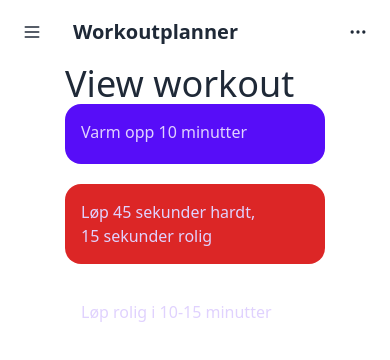
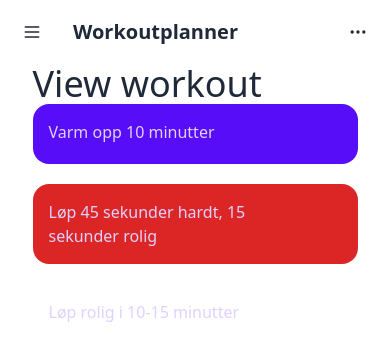
Before and after one commit to taraldga/trainingplanner, a React (Vite) app: page /workouts/view in a window 390 px wide. Shown: the top 360 px of the page. Built offline with nearby package versions, Linux system fonts and the light colour scheme.

Commit message:
Define global layou that also works on mobile

```diff
--- a/src/App.tsx
+++ b/src/App.tsx
@@ -3,13 +3,16 @@ import router from "./router.tsx";
 import {RouterProvider} from "react-router-dom";
 
 function App() {
-
     return (
         <>
             <div className="navbar bg-base-100">
                 <div className="flex-none">
                     <button className="btn btn-square btn-ghost">
-                <svg xmlns="http://www.w3.org/2000/svg" fill="none" viewBox="0 0 24 24" className="inline-block w-5 h-5 stroke-current"><path strokeLinecap="round" strokeLinejoin="round" strokeWidth="2" d="M4 6h16M4 12h16M4 18h16"></path></svg>
+                        <svg xmlns="http://www.w3.org/2000/svg" fill="none" viewBox="0 0 24 24"
+                             className="inline-block w-5 h-5 stroke-current">
+                            <path strokeLinecap="round" strokeLinejoin="round" strokeWidth="2"
+                                  d="M4 6h16M4 12h16M4 18h16"></path>
+                        </svg>
                     </button>
                 </div>
                 <div className="flex-1">
@@ -17,11 +20,17 @@ function App() {
                 </div>
                 <div className="flex-none">
                     <button className="btn btn-square btn-ghost">
-                <svg xmlns="http://www.w3.org/2000/svg" fill="none" viewBox="0 0 24 24" className="inline-block w-5 h-5 stroke-current"><path strokeLinecap="round" strokeLinejoin="round" strokeWidth="2" d="M5 12h.01M12 12h.01M19 12h.01M6 12a1 1 0 11-2 0 1 1 0 012 0zm7 0a1 1 0 11-2 0 1 1 0 012 0zm7 0a1 1 0 11-2 0 1 1 0 012 0z"></path></svg>
+                        <svg xmlns="http://www.w3.org/2000/svg" fill="none" viewBox="0 0 24 24"
+                             className="inline-block w-5 h-5 stroke-current">
+                            <path strokeLinecap="round" strokeLinejoin="round" strokeWidth="2"
+                                  d="M5 12h.01M12 12h.01M19 12h.01M6 12a1 1 0 11-2 0 1 1 0 012 0zm7 0a1 1 0 11-2 0 1 1 0 012 0zm7 0a1 1 0 11-2 0 1 1 0 012 0z"></path>
+                        </svg>
                     </button>
                 </div>
             </div>
-      <RouterProvider router={router} />
+            <div className="lg:w-8/12 w-10/12 mx-auto">
+                <RouterProvider router={router}/>
+            </div>
         </>
     )
 }
--- a/src/pages/Home.tsx
+++ b/src/pages/Home.tsx
@@ -1,7 +1,7 @@
 
 const Home = () => {
     return (
-        <div className="w-8/12 mx-auto flex flex-col justify-center items-center ">
+        <div className="flex flex-col justify-center items-center ">
             <h1 className="text-2xl">Welcome!</h1>
             <div className="flex justify-center gap-1">
                 <a className="btn btn-primary" href="/plans/new">Create plan</a>
--- a/src/pages/plans/ViewPlan.tsx
+++ b/src/pages/plans/ViewPlan.tsx
@@ -13,7 +13,7 @@ const ViewPlan = () => {
     if( plan === undefined ) return <div></div>
     return (
 
-        <div className="w-8/12 mx-auto">
+        <div className="">
             <h1 className="text-4xl">{plan.title}</h1>
             <span className="text-lg">{plan.notes}</span>
             {plan.weeks.map((workouts,index) => {
--- a/src/pages/workouts/CreateWorkout.tsx
+++ b/src/pages/workouts/CreateWorkout.tsx
@@ -25,7 +25,6 @@ const CreateWorkout = () => {
             {exercises.map(() => {
                 return (
                     <div>
-                        <p>Halla</p>
                         <input className="input input-primary" type="text" />
                         <textarea className="textarea textarea-primary"/>
                     </div>
--- a/src/pages/workouts/ViewWorkout.tsx
+++ b/src/pages/workouts/ViewWorkout.tsx
@@ -2,7 +2,7 @@
 
 const ViewWorkout = () => {
     return (
-        <div className="w-8/12 mx-auto">
+        <div className="">
             <h1 className="text-4xl">View workout</h1>
             <div tabIndex={0} className="collapse bg-primary text-primary-content focus:bg-secondary focus:text-secondary-content mb-5">
                 <div className="collapse-title">
```
Lines whose indentation alone changed are shown as unchanged.
